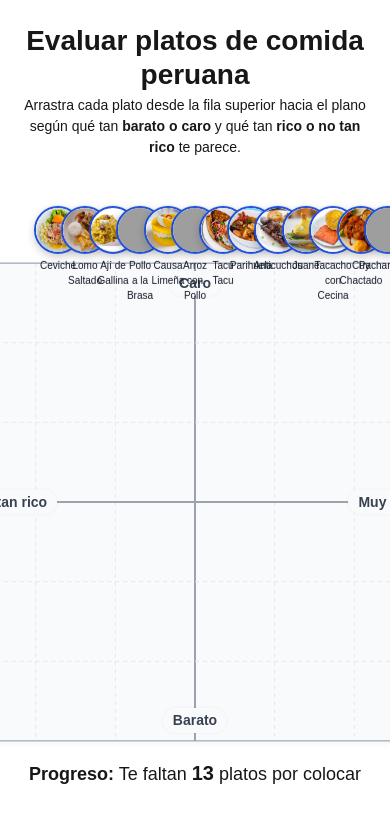
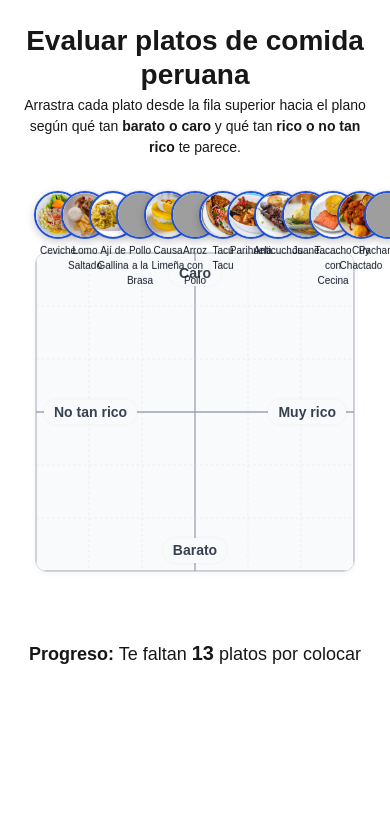
Before and after one commit to AndresClavijo/peru-food-chart, a Next.js app: page /votar in a window 390 px wide. Shown: the top 822 px of the page. Built offline with nearby package versions, Linux system fonts and the light colour scheme; grey boxes are pictures that could not be loaded.

Commit message:
votos totales

```diff
--- a/src/app/globals.css
+++ b/src/app/globals.css
@@ -173,3 +173,26 @@ body {
     padding-top: 90px;
   }
 }
+
+/* Ajustes específicos para móviles solicitados por el usuario */
+@media (max-width: 600px) {
+
+  /* Reducir altura del contenedor general del drag area */
+  .drag-area-container {
+    height: auto !important;
+    min-height: 440px;
+    /* Suficiente para el chart reducido + platos */
+  }
+
+  /* Ajustar el contenedor del chart: subirlo un poco y forzar tamaño pequeño */
+  .chart-wrapper {
+    top: 70px !important;
+    /* Más arriba que en desktop (110) */
+  }
+
+  /* Forzar tamaño del SVG chart board */
+  .chart-wrapper>#chart-board {
+    width: 320px !important;
+    height: 320px !important;
+  }
+}
--- a/src/app/votar/page.tsx
+++ b/src/app/votar/page.tsx
@@ -346,11 +346,12 @@ export default function VotarPage() {
             {/* Área de drag: fila de platos + plano debajo */}
             <div
               id="drag-area"
+              className="drag-area-container"
               style={{
                 position: 'relative',
                 width: TRAY_WIDTH,
                 maxWidth: '100%',
-                height: CHART_SIZE + 80, // suficiente para fila de platos + plano
+                height: CHART_SIZE + 110, // suficiente para fila de platos + plano
                 margin: '0 auto',
               }}
             >
@@ -371,9 +372,10 @@ export default function VotarPage() {
 
               {/* Plano cartesiano centrado debajo de la fila */}
               <div
+                className="chart-wrapper"
                 style={{
                   position: 'absolute',
-                  top: 80, // más abajo para evitar overlap con platos
+                  top: 110, // más abajo para evitar overlap con platos
                   left: '50%',
                   transform: 'translateX(-50%)',
                 }}
@@ -544,13 +546,27 @@ export default function VotarPage() {
                   })}
                 </div>
               </div>
+
+              {/* Total de votos (esquina inferior derecha) - usando el count del primer plato disponible */}
+              <div
+                style={{
+                  position: 'absolute',
+                  bottom: -22,
+                  right: 0,
+                  fontSize: 13,
+                  color: '#666',
+                  fontStyle: 'italic'
+                }}
+              >
+                Votos totales: <span style={{ fontWeight: 'bold' }}>{Object.values(averages)[0]?.count ?? 0}</span>
+              </div>
             </div>
           </div>
 
           {/* Botones para alternar vista */}
           <div
             style={{
-              marginTop: '0.9rem',
+              marginTop: '1.5rem',
               display: 'flex',
               justifyContent: 'center',
               gap: '0.75rem',
@@ -683,7 +699,8 @@ export default function VotarPage() {
             </div>
           </section>
         </section>
-      )}
-    </main>
+      )
+      }
+    </main >
   );
 }
--- a/src/components/DensityChart.tsx
+++ b/src/components/DensityChart.tsx
@@ -146,11 +146,24 @@ export default function DensityChart({
 
             {/* punto promedio */}
             {average && (
+                <g>
                     <circle cx={xs(average.x)} cy={ys(average.y)} r={5} fill="#000" />
+                    <text
+                        x={xs(average.x) + 7}
+                        y={ys(average.y)}
+                        dy={4}
+                        fontSize={10}
+                        fontWeight={600}
+                        fill="#000"
+                    >
+                        Promedio
+                    </text>
+                </g>
             )}
 
             {/* punto del usuario */}
             {userVote && (
+                <g>
                     <circle
                         cx={xs(userVote.x)}
                         cy={ys(userVote.y)}
@@ -159,6 +172,17 @@ export default function DensityChart({
                         stroke="#fff"
                         strokeWidth={1}
                     />
+                    <text
+                        x={xs(userVote.x) + 6}
+                        y={ys(userVote.y)}
+                        dy={4}
+                        fontSize={10}
+                        fontWeight={500}
+                        fill="#000"
+                    >
+                        Tu voto
+                    </text>
+                </g>
             )}
 
             {/* etiquetas de ejes (mini versión) */}
--- a/src/components/DraggableDish.tsx
+++ b/src/components/DraggableDish.tsx
@@ -23,7 +23,7 @@ type DraggableDishProps = {
 type Pos = { x: number; y: number };
 
 // Bandeja en UNA sola fila, por encima del plano
-const TRAY_Y = 20; // píxeles desde el borde superior del drag-area
+const TRAY_Y = 5; // píxeles desde el borde superior del drag-area
 
 export default function DraggableDish({
   id,
```
Lines whose indentation alone changed are shown as unchanged.
